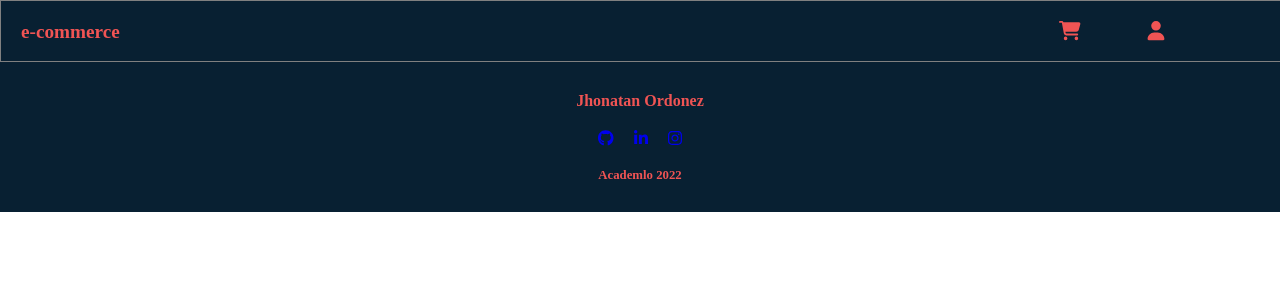
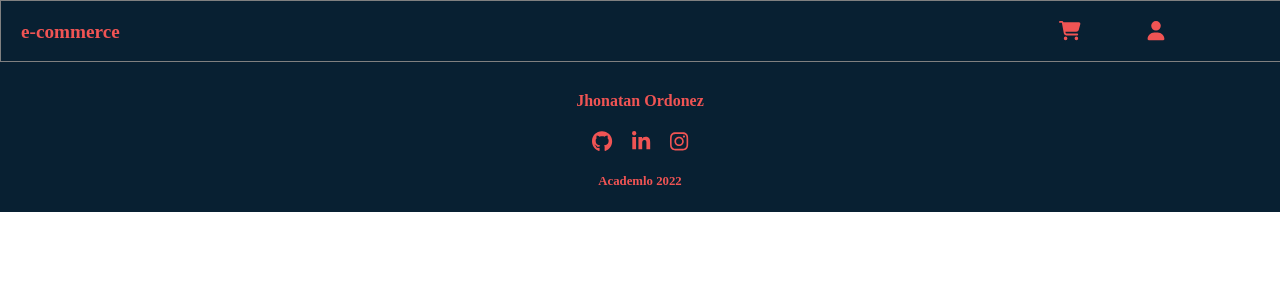
Before and after one commit to jonathanedd/e-commerce, a React (Create React App) app: page /#/purchases in a window 1280 px wide. Shown: the top 300 px of the page. Built offline with nearby package versions, Linux system fonts and the light colour scheme.

Commit message:
fixed icon colors

```diff
--- a/src/components/Footer.js
+++ b/src/components/Footer.js
@@ -16,17 +16,17 @@ const Footer = () => {
         <ul>
           <li>
             <a href="https://github.com/jonathanedd">
-              <FontAwesomeIcon icon={faGithub} />
+              <FontAwesomeIcon className="social-icon" icon={faGithub} />
             </a>
           </li>
           <li>
             <a href="https://www.linkedin.com/in/jonaedd/">
-              <FontAwesomeIcon icon={faLinkedinIn} />
+              <FontAwesomeIcon className="social-icon" icon={faLinkedinIn} />
             </a>
           </li>
           <li>
             <a href="https://www.instagram.com/jonaedd/">
-              <FontAwesomeIcon icon={faInstagram} />
+              <FontAwesomeIcon className="social-icon" icon={faInstagram} />
             </a>
           </li>
         </ul>
--- a/src/styles/footer.css
+++ b/src/styles/footer.css
@@ -13,15 +13,19 @@
 }
 
 .social-follow ul  {
+    font-size: 1.3rem;
     display: flex;
     justify-content: center;
     list-style: none;
 }
 .social-follow ul li{
-    color: #F05454;
     margin-left: 10px;
     margin-right: 10px;
     margin-top: 20px;
+}
+
+.social-icon{
+    color:#F05454;
 }
 
 
```
